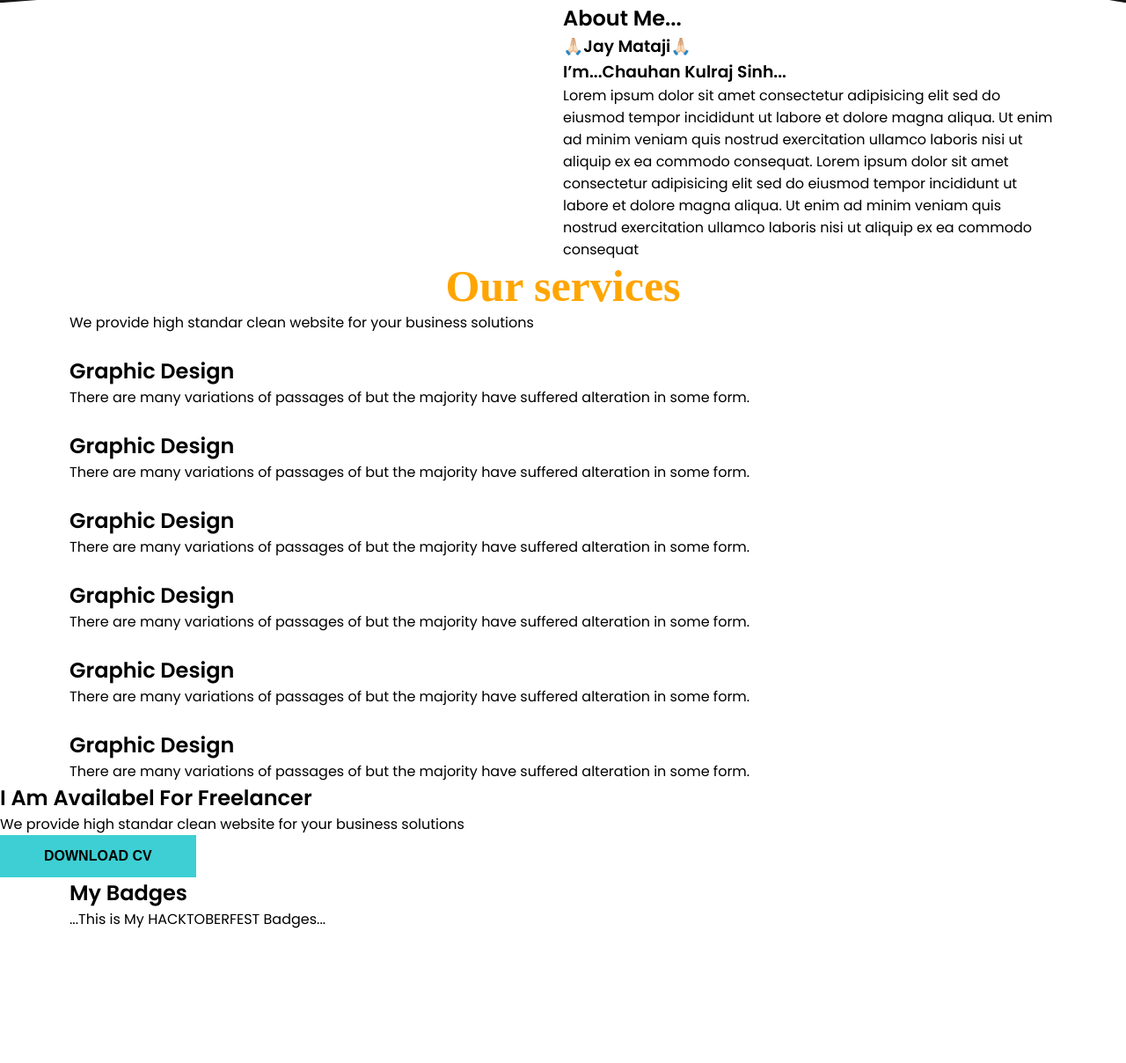
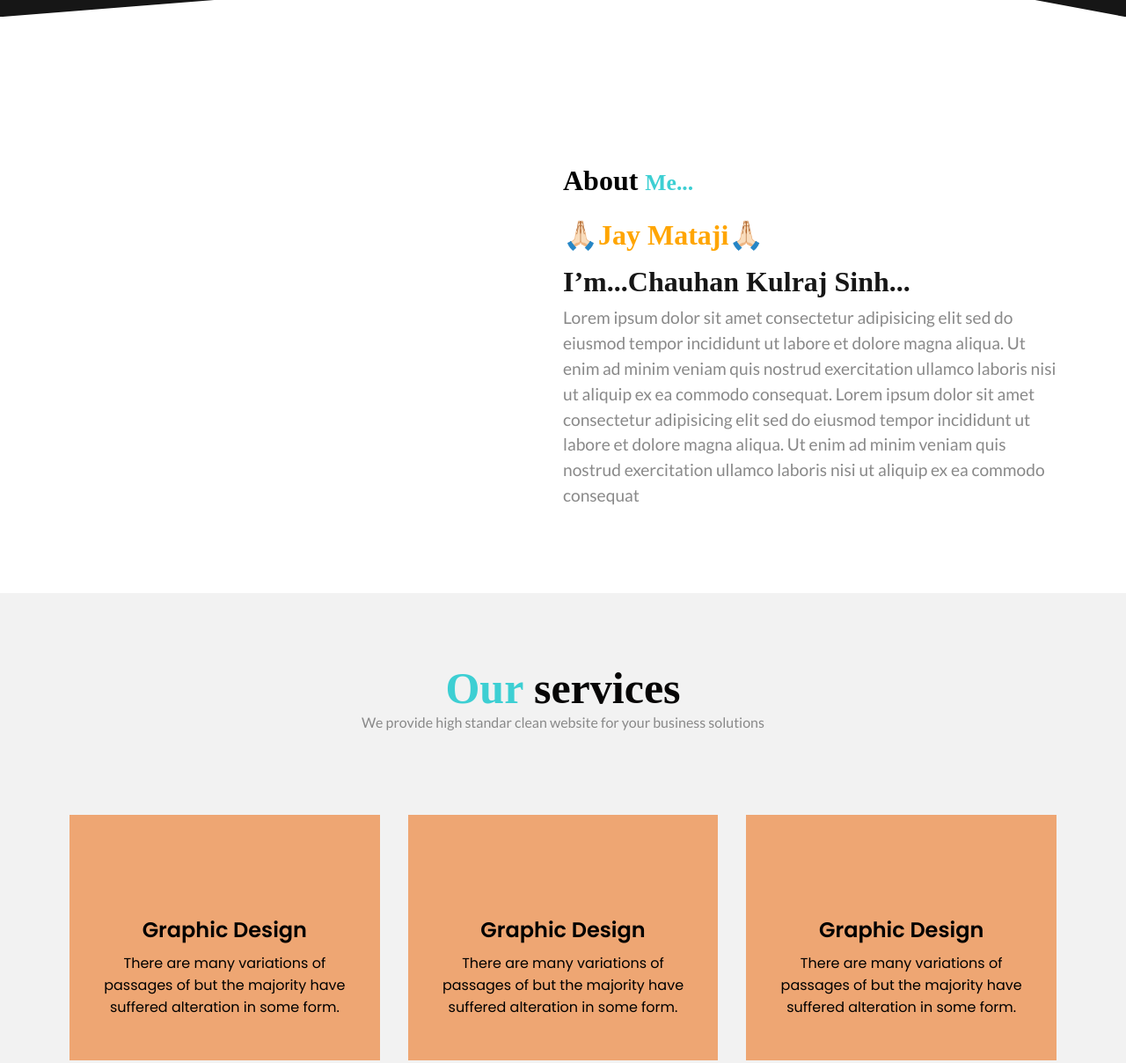
Before and after one commit to mohitparmar1/kulraj-private, a plain HTML site: page index.html in a window 1280 px wide. Shown: the part 532-1740 px from the top of the page at 88% size. Before the commit the page ends 1714 px from the top, so only its background shows below. Drawn offline with nearby package versions, Linux system fonts and the light colour scheme; files that its build step writes are made by us from their sources; a script that the page names is missing.

Commit message:
Update style.css

```diff
--- a/style.css
+++ b/style.css
@@ -5,7 +5,9 @@
     --dark:#161616;
     --pure:#FFFFFF;
     --ternary:#898989;
-    --light:orange;
+    --light:#F2F2F2;
+    --secondary:#070606;
+    --my:#eb620085;
 }
 
 body{
@@ -99,3 +101,143 @@ h1{
     margin-bottom: 2rem;
 
 }
+
+.container img{
+    width: 400px;
+}
+
+section{
+    padding: 6rem 0;
+}
+
+.container h2{
+    padding: 0.5rem 0 ;
+}
+
+.container   h3{
+    padding: 0.5rem 0 ;
+}
+
+section.about h2{
+    margin-top: 4rem;
+    margin-bottom: 0.5rem;
+    font-size: 2rem;
+    font-family: 'Times New Roman', Times, serif;
+
+}
+
+section.about h2 span{
+    color:var(--primary) ;
+    font-family: 'Times New Roman', Times, serif;
+    font-size: 1.6rem;
+}
+
+section.about h3{
+    color: orange;
+    font-size: 2rem;
+    font-family: 'Times New Roman', Times, serif;
+}
+
+section.about h3 b{
+    color:var(--dark);
+}
+
+section.about p{
+    font-family: 'Lato',sans-serif;
+    color: var(--ternary);
+    line-height: 1.5;
+    font-size: 1.2rem;
+}
+
+.section-heading{
+    color: var(--secondary);
+    text-align: center;
+    margin-bottom: 1rem;
+    line-height: 0.5;
+}
+
+.section-heading span{
+    color: var(--primary);
+}
+
+.section-heading +p{
+    color: var(--ternary);
+    font-family: 'Lato',sans-serif;
+    margin-bottom: 6rem;
+    text-align: center;
+}
+
+section.services{
+    background: var(--light);
+}
+
+section.services .card-wrapper{
+    display:grid;
+    grid-template-columns: repeat(3, 1fr);
+    grid-column-gap:2rem;
+    grid-row-gap:6rem;
+}
+
+/*section.services.card-wrapper{
+    background: var(--secondary);
+    padding: 3rem 2rem;
+}*/
+
+section.services .card-wrapper .card{
+    background:var(--my);
+    padding: 3rem 2rem;
+    position:relative;
+    padding-top:5rem;
+    text-align: center;
+    transition: all .4s ease;
+    -webkit-transition: all .4s ease;
+    -moz-transition: all .4s ease;
+    -ms-transition: all .4s ease;
+    -o-transition: all .4s ease;
+}
+
+section.services .card-wrapper .card:hover{
+    background: var(--dark);
+}
+
+section.services .card-wrapper .card:hover h2,section.services .card-wrapper .card:hover p{
+    color: var(--pure);
+}
+
+section.freelancer{
+    text-align: center;
+    background: linear-gradient(rgba(0,0,0,0.7),rgba(0,0,0,0.7)),url(../images/camera.png);
+    color: var(--pure);
+    clip-path: polygon(0 0,100% 0,100% 100%,60% 80%,0 100%);
+    padding-bottom: 14rem;
+}
+
+section.freelancer h2{
+    font-size: 2rem;
+    margin-bottom: 0.5rem;
+}
+
+section.freelancer p{
+    margin-bottom: 2rem;
+    font-family: 'Lato',sans-serif;
+}
+
+section.reviews.slider img style{
+    height: 1px;
+    width: 1px;
+
+}
+
+section.reviews.slider-dots .dots{
+    list-style-type:none;
+    display: flex!important;
+    justify-content: center;
+}
+
+section.reviews.slider-dots button{
+    display:grid;
+    grid-template-columns: repeat(3, 1fr);
+    font-size: 0;
+    width: 8px;
+
+}
```
